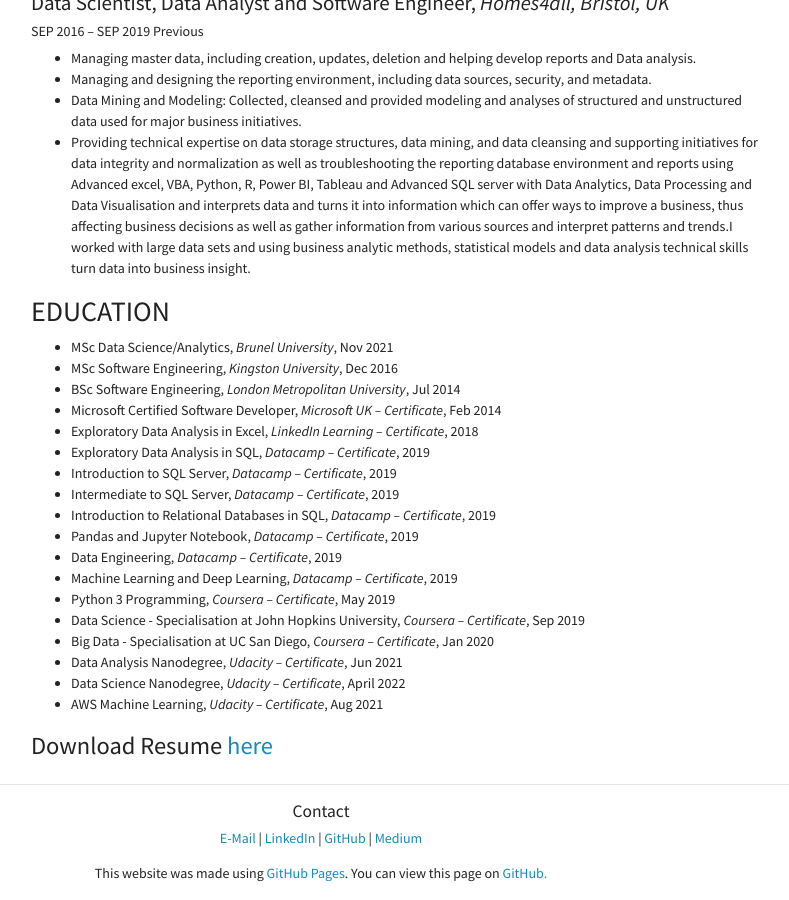
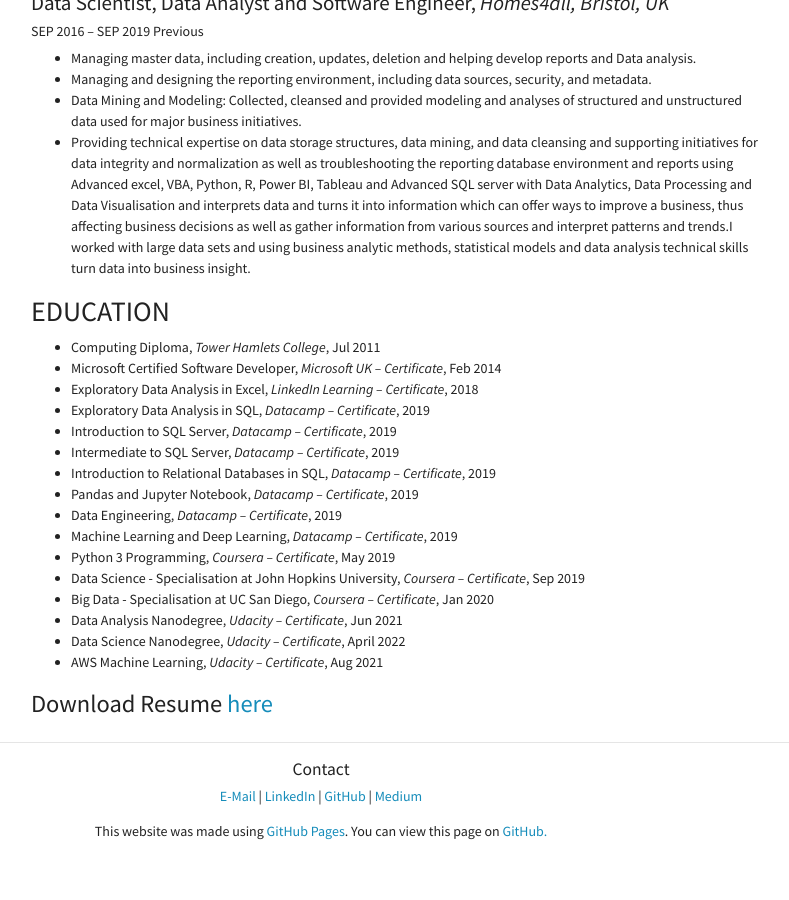
Before and after one commit to ayyoonis/ayoonis.github.io, a Jekyll site: the page built from Resume.md, in a window 1280 px wide and 900 px high, scrolled down 1707 px. Shown: the whole window, without its empty margins (339-1128 px from the left). Built offline with Jekyll 4.4.1, drawn with Linux system fonts in a browser that asks for light colours; nearby versions of some CDN libraries; our own code applies the rules of GitHub Pages for plain Markdown files; after the commit the page ends 2565 px from its top, so only the background shows below that.

Commit message:
Update Resume.md

```diff
--- a/Resume.md
+++ b/Resume.md
@@ -19,7 +19,7 @@
 
 ## DATA SCIENCE PROJECTS
 
-#### Sparkify Churn: Capstone Project | [Project Link](https://abdishakury.github.io/Project_Capstone_Of_Sparkify)
+#### Sparkify Churn: Capstone Project | [Project Link](https://ayyoonis.github.io/ayoonis.github.io/Project_Capstone_Of_Sparkify)
 ###### Apr 2022
 - Loading and cleaning a small subset (128MB) of a full dataset available (12GB).
 - Conducting Exploratory Data Analysis to understand the data and what features are useful for predicting churn.
@@ -35,7 +35,7 @@
 - Maximized F1 score through feature engineering and parameter tuning.
 
 
-#### Communicate Data Finding | [Project Link](https://abdishakury.github.io/Communicate_Data_Finding)
+#### Communicate Data Finding | [Project Link](https://ayyoonis.github.io/ayoonis.github.io/Communicate_Data_Finding)
 ###### May 2021
 - I will investigate Ford GoBike System Dataset, assess its quality and tidiness, then clean it which called data wrangling
 - Ford GoBike System Dataset includes information about individual rides made in a bike-sharing system covering the greater San Francisco Bay area.
@@ -70,9 +70,7 @@
   into business insight.
 
 ## EDUCATION
-- MSc Data Science/Analytics, *Brunel University*, Nov 2021
-- MSc Software Engineering, *Kingston University*, Dec 2016
-- BSc Software Engineering, *London Metropolitan University*, Jul 2014
+- Computing Diploma, *Tower Hamlets College*, Jul 2011
 - Microsoft Certified Software Developer, *Microsoft UK – Certificate*, Feb 2014
 - Exploratory Data Analysis in Excel, *LinkedIn Learning – Certificate*, 2018
 - Exploratory Data Analysis in SQL, *Datacamp – Certificate*, 2019
@@ -89,4 +87,4 @@
 - Data Science Nanodegree, *Udacity – Certificate*, April 2022
 - AWS Machine Learning, *Udacity – Certificate*, Aug 2021
 
-### Download Resume [here](https://github.com/Abdishakury/Portfolio/blob/main/Abdishakur_Yoonis_Resume.pdf)
+### Download Resume [here](https://github.com/ayyoonis/Portfolio/blob/main/Abdishakur_Yoonis_Resume.pdf)
```
